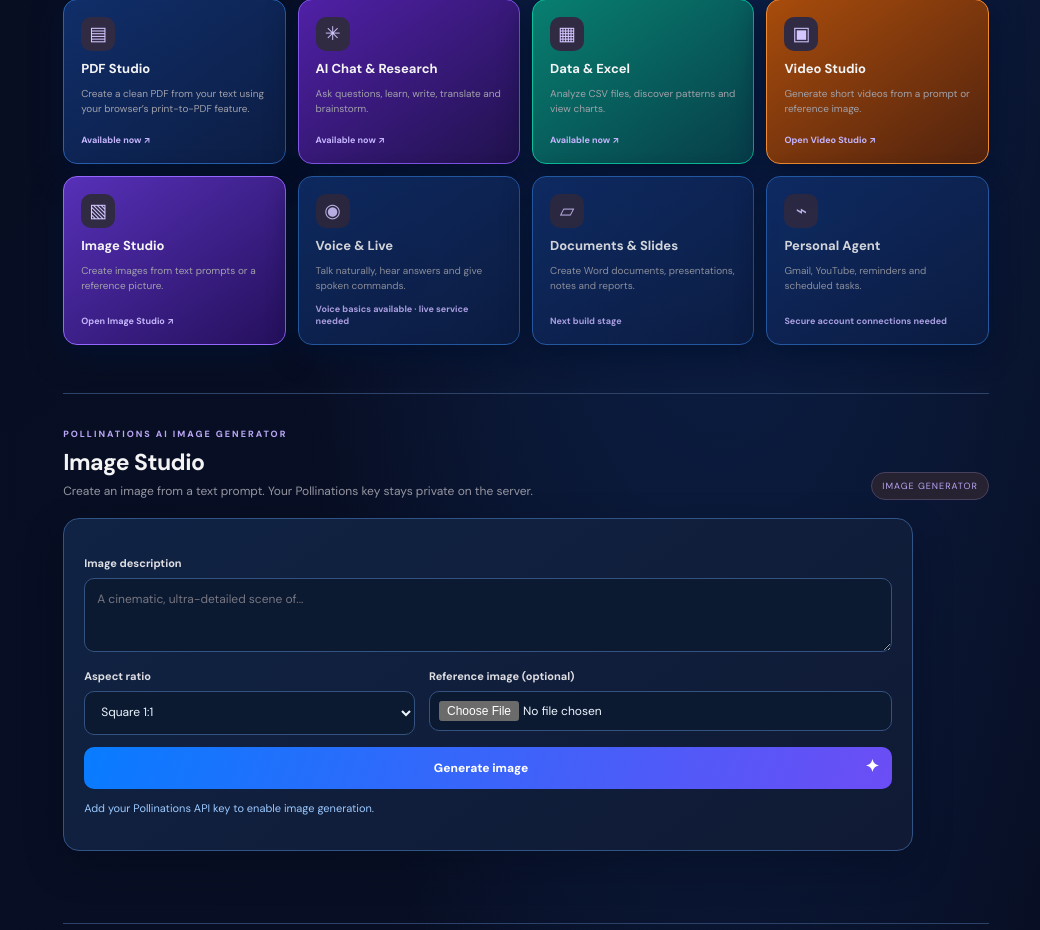
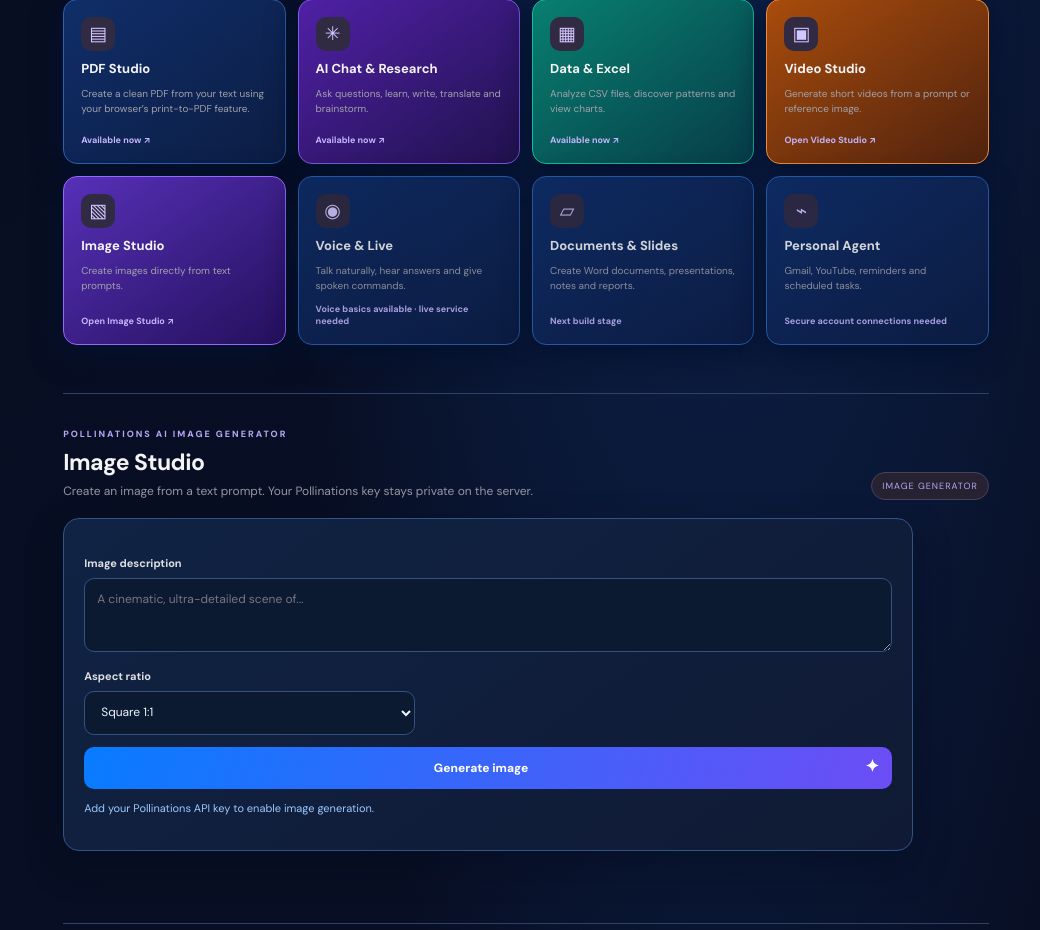
Before and after one commit to editmaster121472-create/data-detective, a Flask app: page / in a window 1280 px wide. Shown: the part 1086-2016 px from the top of the page, without its empty margins (240-1280 px from the left). Run offline with Flask 3, Linux system fonts and the light colour scheme.

Commit message:
Remove unsupported reference image input from Image Studio

```diff
--- a/templates/index.html
+++ b/templates/index.html
@@ -79,7 +79,7 @@
     <a class="studio-card" href="#assistant"><span class="studio-icon">✳</span><b>AI Chat & Research</b><small>Ask questions, learn, write, translate and brainstorm.</small><em>Available now ↗</em></a>
     <a class="studio-card" href="#data-workspace"><span class="studio-icon">▦</span><b>Data & Excel</b><small>Analyze CSV files, discover patterns and view charts.</small><em>Available now ↗</em></a>
     <a class="studio-card" href="#video-studio"><span class="studio-icon">▣</span><b>Video Studio</b><small>Generate short videos from a prompt or reference image.</small><em>Open Video Studio ↗</em></a>
-    <a class="studio-card" href="#image-studio"><span class="studio-icon">▧</span><b>Image Studio</b><small>Create images from text prompts or a reference picture.</small><em>Open Image Studio ↗</em></a>
+    <a class="studio-card" href="#image-studio"><span class="studio-icon">▧</span><b>Image Studio</b><small>Create images directly from text prompts.</small><em>Open Image Studio ↗</em></a>
     <div class="studio-card studio-planned"><span class="studio-icon">◉</span><b>Voice & Live</b><small>Talk naturally, hear answers and give spoken commands.</small><em>Voice basics available · live service needed</em></div>
     <div class="studio-card studio-planned"><span class="studio-icon">▱</span><b>Documents & Slides</b><small>Create Word documents, presentations, notes and reports.</small><em>Next build stage</em></div>
     <div class="studio-card studio-planned"><span class="studio-icon">⌁</span><b>Personal Agent</b><small>Gmail, YouTube, reminders and scheduled tasks.</small><em>Secure account connections needed</em></div>
@@ -92,7 +92,7 @@
   <div class="creative-panel">
     <label class="field-label" for="imagePrompt">Image description</label>
     <textarea id="imagePrompt" rows="3" maxlength="1800" placeholder="A cinematic, ultra-detailed scene of..."></textarea>
-    <div class="creative-options"><div><label class="field-label" for="imageRatio">Aspect ratio</label><select id="imageRatio"><option value="1:1">Square 1:1</option><option value="16:9">Landscape 16:9</option><option value="9:16">Portrait 9:16</option><option value="4:3">Classic 4:3</option><option value="3:4">Portrait 3:4</option></select></div><div><label class="field-label" for="imageReference">Reference image (optional)</label><input id="imageReference" type="file" accept="image/png,image/jpeg,image/webp"></div></div>
+    <div class="creative-options"><div><label class="field-label" for="imageRatio">Aspect ratio</label><select id="imageRatio"><option value="1:1">Square 1:1</option><option value="16:9">Landscape 16:9</option><option value="9:16">Portrait 9:16</option><option value="4:3">Classic 4:3</option><option value="3:4">Portrait 3:4</option></select></div></div>
     <button class="analyze-button" id="generateImage" type="button">Generate image <span>✦</span></button>
     <p class="creative-status" id="imageStatus" aria-live="polite">Checking image service…</p><div class="creative-result" id="imageResult"></div>
   </div>
```
